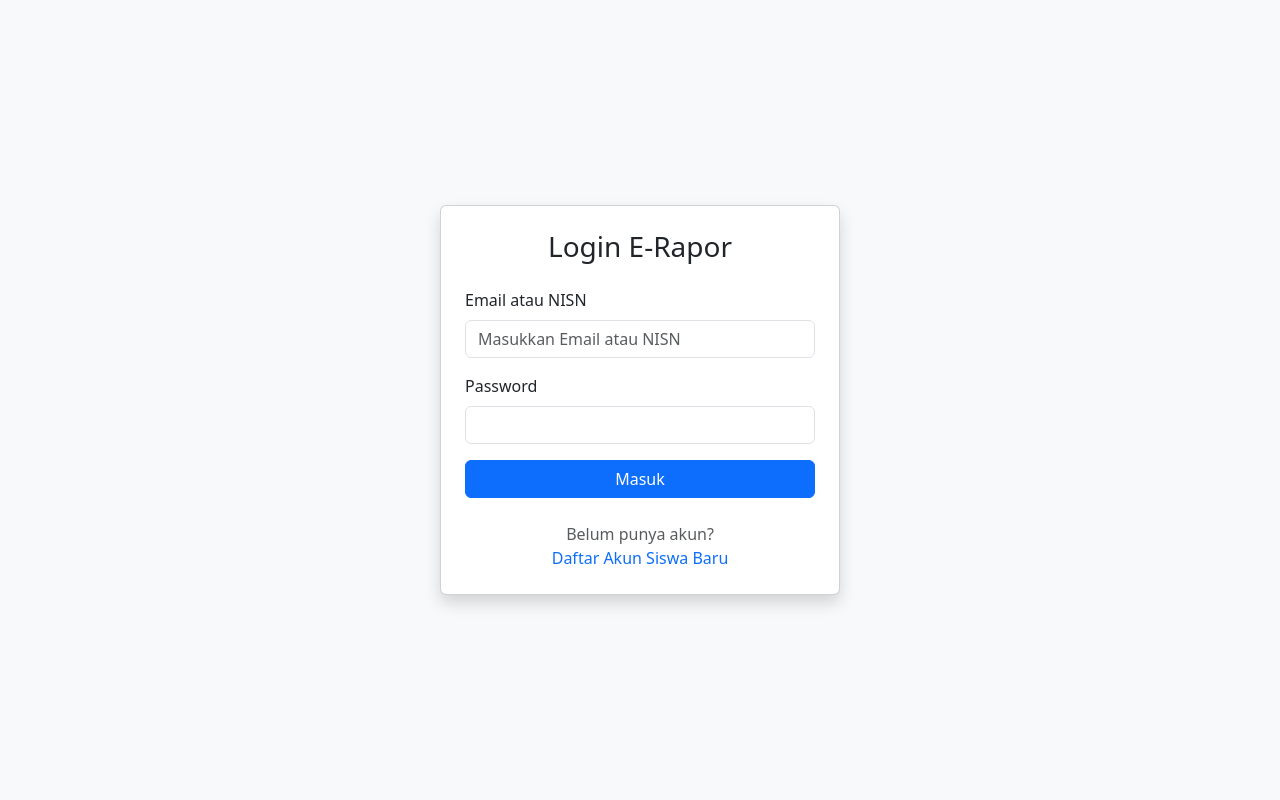
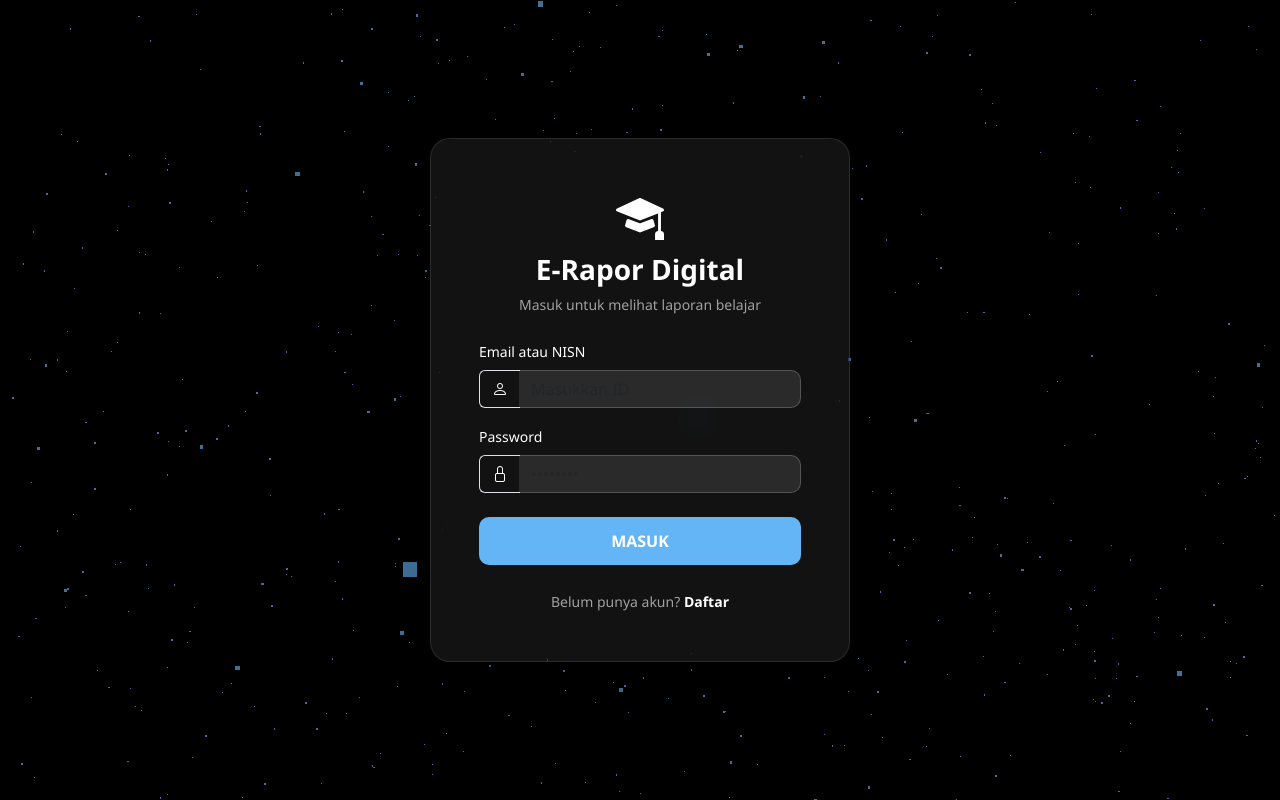
Before and after one commit to edwinhave/sekolahan, a PHP site: page /login.php in a window 1280 px wide. Run offline with PHP 8.4, Linux system fonts and the light colour scheme.

Commit message:
update warna

```diff
--- a/login.php
+++ b/login.php
@@ -3,49 +3,199 @@
 
 <head>
     <meta charset="UTF-8">
-    <title>Login - Aplikasi Nilai</title>
+    <meta name="viewport" content="width=device-width, initial-scale=1.0">
+    <title>Login E-Rapor Futuristik</title>
     <link href="https://cdn.jsdelivr.net/npm/bootstrap@5.3.0/dist/css/bootstrap.min.css" rel="stylesheet">
+    <link rel="stylesheet" href="https://cdn.jsdelivr.net/npm/bootstrap-icons@1.11.0/font/bootstrap-icons.css">
+
     <style>
-        body {
-            background: #f8f9fa;
+        body,
+        html {
+            margin: 0;
+            padding: 0;
+            width: 100%;
+            height: 100%;
+            overflow: hidden;
+            font-family: 'Segoe UI', sans-serif;
+        }
+
+        /* Canvas container */
+        #canvas-container {
+            position: fixed;
+            top: 0;
+            left: 0;
+            width: 100%;
+            height: 100%;
+            background: #050505;
+            z-index: -1;
+        }
+
+        .login-wrapper {
             height: 100vh;
             display: flex;
             align-items: center;
+            justify-content: center;
+            position: relative;
+            z-index: 1;
         }
 
+        /* Login Card Custom Styling */
         .login-card {
+            background: rgba(255, 255, 255, 0.07);
+            backdrop-filter: blur(15px);
+            border: 1px solid rgba(255, 255, 255, 0.1);
+            border-radius: 20px;
             width: 100%;
-            max-width: 400px;
-            margin: auto;
+            max-width: 420px;
+            color: white;
+            transition: transform 0.4s ease, box-shadow 0.4s ease;
+        }
+
+        /* Hover Effect on Card */
+        .login-card:hover {
+            transform: translateY(-10px);
+            box-shadow: 0 20px 40px rgba(0, 0, 0, 0.4);
+            border: 1px solid rgba(100, 181, 246, 0.4);
+            /* Warna biru custom Anda */
+        }
+
+        .form-control {
+            background: rgba(255, 255, 255, 0.1);
+            border: 1px solid rgba(255, 255, 255, 0.2);
+            color: white;
+            border-radius: 10px;
+        }
+
+        .form-control:focus {
+            background: rgba(255, 255, 255, 0.15);
+            color: white;
+            border-color: #64b5f6;
+            /* Warna biru custom */
+            box-shadow: 0 0 10px rgba(100, 181, 246, 0.3);
+        }
+
+        .btn-login {
+            background: #64b5f6;
+            border: none;
+            border-radius: 10px;
+            font-weight: 600;
+            padding: 12px;
+            transition: all 0.3s ease;
+        }
+
+        .btn-login:hover {
+            background: #42a5f5;
+            transform: scale(1.02);
+        }
+
+        .text-muted-custom {
+            color: rgba(255, 255, 255, 0.6) !important;
         }
     </style>
 </head>
 
 <body>
-    <div class="card login-card shadow">
-        <div class="card-body p-4">
-            <h3 class="text-center mb-4">Login E-Rapor</h3>
+
+    <div id="canvas-container"></div>
+
+    <div class="login-wrapper">
+        <div class="card login-card shadow-lg">
+            <div class="card-body p-5">
+                <div class="text-center mb-4">
+                    <div class="display-5 mb-2"><i class="bi bi-mortarboard-fill"></i></div>
+                    <h3 class="fw-bold">E-Rapor Digital</h3>
+                    <p class="text-muted-custom small">Masuk untuk melihat laporan belajar</p>
+                </div>
+
                 <form action="validasi.php" method="POST">
                     <div class="mb-3">
-                    <label class="form-label">Email atau NISN</label>
-                    <input type="text" name="user_input" class="form-control" placeholder="Masukkan Email atau NISN" required>
+                        <label class="form-label small">Email atau NISN</label>
+                        <div class="input-group">
+                            <span class="input-group-text bg-transparent border-end-0 text-white"><i class="bi bi-person"></i></span>
+                            <input type="text" name="user_input" class="form-control border-start-0" placeholder="Masukkan ID" required>
                         </div>
-                <div class="mb-3">
-                    <label class="form-label">Password</label>
-                    <input type="password" name="password" class="form-control" required>
+                    </div>
+                    <div class="mb-4">
+                        <label class="form-label small">Password</label>
+                        <div class="input-group">
+                            <span class="input-group-text bg-transparent border-end-0 text-white"><i class="bi bi-lock"></i></span>
+                            <input type="password" name="password" class="form-control border-start-0" placeholder="••••••••" required>
+                        </div>
                     </div>
                     <div class="d-grid gap-2">
-                    <button type="submit" name="login" class="btn btn-primary">Masuk</button>
+                        <button type="submit" name="login" class="btn btn-login text-white">MASUK</button>
                     </div>
                 </form>
 
-            <!-- Tambahan Link ke Register -->
                 <div class="mt-4 text-center">
-                <p class="mb-0 text-muted">Belum punya akun?</p>
-                <a href="register.php" class="text-decoration-none">Daftar Akun Siswa Baru</a>
+                    <small class="text-muted-custom">Belum punya akun? <a href="register.php" class="text-white text-decoration-none fw-bold">Daftar</a></small>
                 </div>
             </div>
         </div>
+    </div>
+
+    <script src="https://cdnjs.cloudflare.com/ajax/libs/three.js/r128/three.min.js"></script>
+
+    <script>
+        // --- THREE.JS ANIMATION CODE ---
+        let scene, camera, renderer, stars, starGeo;
+
+        function init() {
+            scene = new THREE.Scene();
+            camera = new THREE.PerspectiveCamera(60, window.innerWidth / window.innerHeight, 1, 1000);
+            camera.position.z = 1;
+            camera.rotation.x = Math.PI / 2;
+
+            renderer = new THREE.WebGLRenderer();
+            renderer.setSize(window.innerWidth, window.innerHeight);
+            document.getElementById('canvas-container').appendChild(renderer.domElement);
+
+            starGeo = new THREE.BufferGeometry();
+            let starCoords = [];
+            for (let i = 0; i < 6000; i++) {
+                starCoords.push(Math.random() * 600 - 300);
+                starCoords.push(Math.random() * 600 - 300);
+                starCoords.push(Math.random() * 600 - 300);
+            }
+            starGeo.setAttribute('position', new THREE.Float32BufferAttribute(starCoords, 3));
+
+            let sprite = new THREE.TextureLoader().load('https://threejs.org/examples/textures/sprites/disc.png');
+            let starMaterial = new THREE.PointsMaterial({
+                color: 0x64b5f6, // Warna biru custom Anda
+                size: 0.7,
+                map: sprite,
+                transparent: true
+            });
+
+            stars = new THREE.Points(starGeo, starMaterial);
+            scene.add(stars);
+
+            animate();
+        }
+
+        function animate() {
+            stars.rotation.y += 0.002;
+            renderer.render(scene, camera);
+            requestAnimationFrame(animate);
+        }
+
+        // Interactive Hover - Mouse Move Effect
+        document.addEventListener('mousemove', (e) => {
+            let mouseX = e.clientX / window.innerWidth - 0.5;
+            let mouseY = e.clientY / window.innerHeight - 0.5;
+            stars.rotation.x = mouseY * 0.5;
+            stars.rotation.z = mouseX * 0.5;
+        });
+
+        window.addEventListener('resize', () => {
+            camera.aspect = window.innerWidth / window.innerHeight;
+            camera.updateProjectionMatrix();
+            renderer.setSize(window.innerWidth, window.innerHeight);
+        });
+
+        init();
+    </script>
+
 </body>
 
 </html>
```
Also changed, not shown: menu.php (+6 -6 lines). Lines whose indentation alone changed are shown as unchanged.
